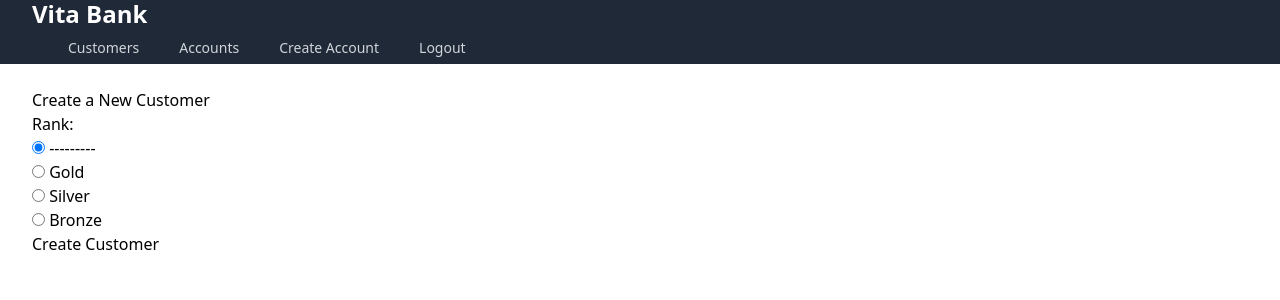
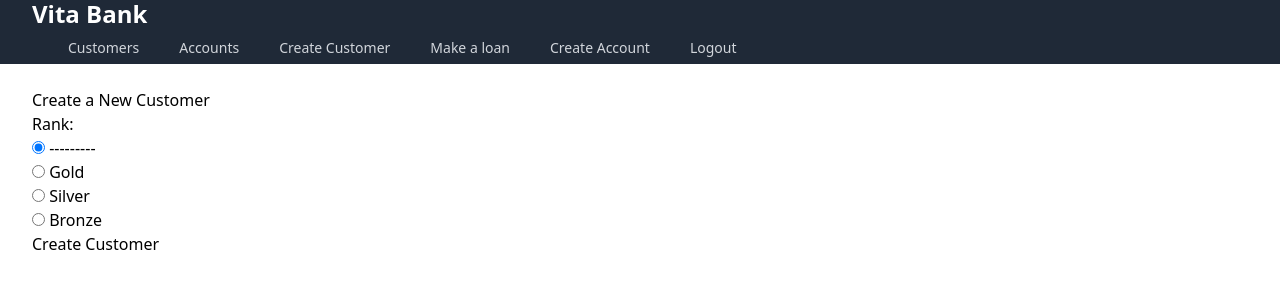
Before and after one commit to abdulahiroble/bank-app, a Django app: page /customers/create/ in a window 1280 px wide. Shown: the top 300 px of the page. Run offline with Django 4.2, Linux system fonts and the light colour scheme; the visitor is signed in with stand-in values (Sample User, id 1).

Commit message:
Create loan

```diff
--- a/bank_app/forms.py
+++ b/bank_app/forms.py
@@ -78,7 +78,7 @@ class AccountForm(ModelForm):
 class LoanForm(ModelForm):
     class Meta:
         model = Loan
-        fields = ['customer', 'amount', 'interest_rate', 'term_in_years']
+        fields = ['customer', 'amount', 'interest_rate', 'term_in_years', "duration"]
 
     def clean_amount(self):
         amount = self.cleaned_data.get('amount')
@@ -98,9 +98,16 @@ class LoanForm(ModelForm):
             raise ValidationError(_('Term cannot be negative.'))
         return term_in_years
 
+    # def clean(self):
+    #     cleaned_data = super().clean()
+    #     customer = cleaned_data.get('customer')
+    #     if customer and customer.rank not in ['silver', 'gold']:
+    #         raise ValidationError(_('Only customers ranked as silver or gold can apply for a loan.'))
+    #     return cleaned_data
+
     def clean(self):
         cleaned_data = super().clean()
         customer = cleaned_data.get('customer')
-        if customer and customer.rank == Customer.REGULAR and Loan.objects.filter(customer=customer).exists():
-            raise ValidationError(_('A regular customer cannot have more than one active loan.'))
+        if customer and customer.rank not in ['silver', 'gold']:
+            raise ValidationError(_('Only customers ranked as silver or gold can apply for a loan.'))
         return cleaned_data
--- a/bank_app/urls.py
+++ b/bank_app/urls.py
@@ -9,6 +9,7 @@ urlpatterns = [
     path('login/', views.LoginView.as_view(), name='login'),
     path('logout/', views.LogoutView.as_view(), name='logout'),
     path('register/', views.RegisterView.as_view(), name='register'),
+    path('loans/', views.LoanListView.as_view(), name='loan_list'),
 
     # path('accounts/<str:account_number>/', views.AccountDetailsView.as_view(), name='account_details'),
     path('accounts/', views.AccountListView.as_view(), name='account_list'),
@@ -17,6 +18,7 @@ urlpatterns = [
     path('customers/', views.CustomerListView.as_view(), name='customer_list'),
     # path('customers/<pk>/', views.CustomerDetailView.as_view(), name='customer_details'),
     path('customers/create/', views.CreateCustomerView.as_view(), name='create_customer'),
+    path('loans/create/', views.CreateLoanView.as_view(), name='create_loan'),
     path('customers/<int:pk>/change-rank/', views.ChangeCustomerRankView.as_view(), name='change_customer_rank'),
 
 ]
--- a/bank_app/views.py
+++ b/bank_app/views.py
@@ -10,7 +10,7 @@ from django.contrib.auth.decorators import login_required
 from django.contrib.admin.views.decorators import staff_member_required
 
 from .models import Customer, Account, Loan, Transaction
-from .forms import CustomerForm, AccountForm
+from .forms import CustomerForm, AccountForm, LoanForm
 
 from django.views.generic import TemplateView, ListView
 from django.db.models import Count
@@ -150,6 +150,26 @@ class CreateAccountView(LoginRequiredMixin, CreateView):
     template_name = 'bank_app/create_account.html'
     success_url = reverse_lazy('bank_app:home')
 
+
+class CreateLoanView(View):
+    def get(self, request):
+        form = LoanForm()
+        return render(request, 'bank_app/create_loan.html', {'form': form})
+
+    def post(self, request):
+        form = LoanForm(request.POST)
+        if form.is_valid():
+            print(form.errors)
+            customer = request.user.customer
+            if customer.rank in ['silver', 'gold']:
+                loan = form.save(commit=False)
+                loan.customer = customer
+                loan.save()
+                return redirect('bank_app:loan_list')
+            else:
+                messages.error(request, 'Only customers with silver and gold rank can create loans.')
+        return render(request, 'bank_app/create_loan.html', {'form': form})
+
 class LogoutView(LogoutView):
     template_name = 'registration/logout.html'
     next_page = reverse_lazy('bank_app:home')
@@ -165,6 +185,12 @@ class RegisterView(CreateView):
     form_class = UserCreationForm
     success_url = reverse_lazy('bank_app:home')
 
+class LoanListView(LoginRequiredMixin, ListView):
+    login_url = 'login'
+    model = Loan
+    template_name = 'bank_app/loan_list.html'
+    context_object_name = 'loans'
+
 
 # def test(request):
 #     return render(request, 'registration/register.html')
--- a/templates/base.html
+++ b/templates/base.html
@@ -41,6 +41,8 @@
                   {% if user.is_authenticated %}
                     <a href="{% url 'bank_app:customer_list' %}" class="text-gray-300 hover:bg-gray-700 hover:text-white px-3 py-2 rounded-md text-sm font-medium">Customers</a>
                     <a href="{% url 'bank_app:account_list' %}" class="text-gray-300 hover:bg-gray-700 hover:text-white px-3 py-2 rounded-md text-sm font-medium">Accounts</a>
+                    <a href="{% url 'bank_app:create_customer' %}" class="text-gray-300 hover:bg-gray-700 hover:text-white px-3 py-2 rounded-md text-sm font-medium">Create Customer</a>
+                    <a href="{% url 'bank_app:create_loan' %}" class="text-gray-300 hover:bg-gray-700 hover:text-white px-3 py-2 rounded-md text-sm font-medium">Make a loan</a>
                     <a href="{% url 'bank_app:create_account' %}" class="text-gray-300 hover:bg-gray-700 hover:text-white px-3 py-2 rounded-md text-sm font-medium">Create Account</a>
                     <form action="{% url 'bank_app:logout' %}" method="post">
                       {% csrf_token %}
```
Also changed, not shown: bank_app/templates/bank_app/create_loan.html (added, +10 -0 lines), bank_app/templates/bank_app/loan_list.html (added, +29 -0 lines), bank_app/migrations/0002_alter_account_owner.py (added).
